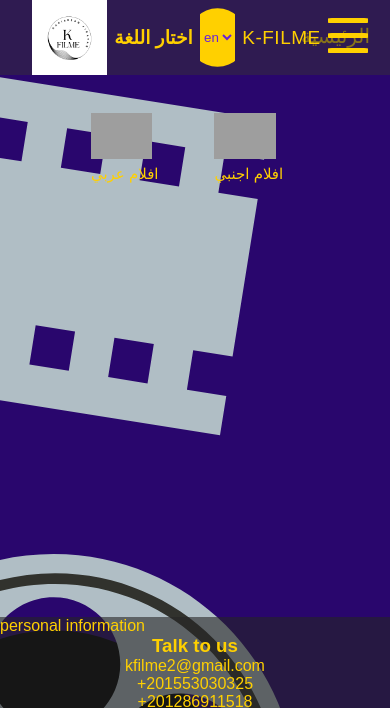
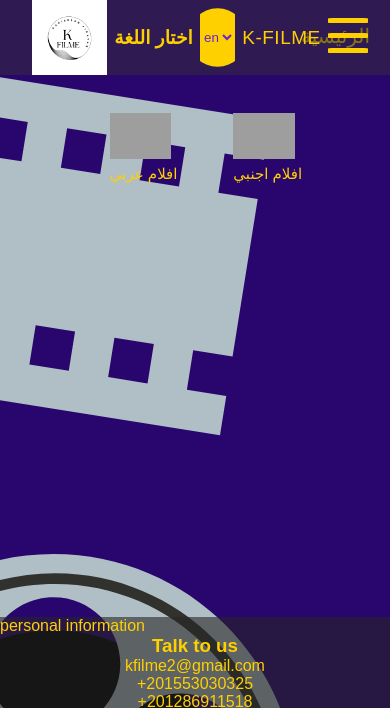
Before and after one commit to K-filme/K-filme, a plain HTML site: page index.html in a window 390 px wide. Shown: the top 708 px of the page. Drawn offline with Linux system fonts and the light colour scheme; grey boxes are pictures that could not be loaded.

Commit message:
Update style.css

```diff
--- a/style.css
+++ b/style.css
@@ -202,7 +202,7 @@ clip-path: circle(50%);
 @media (max-width: 675px) {
 
     .con table{
-        margin-left: 1cm;
+        margin-left: 2cm;
         width: 250px;
         }
 
```
